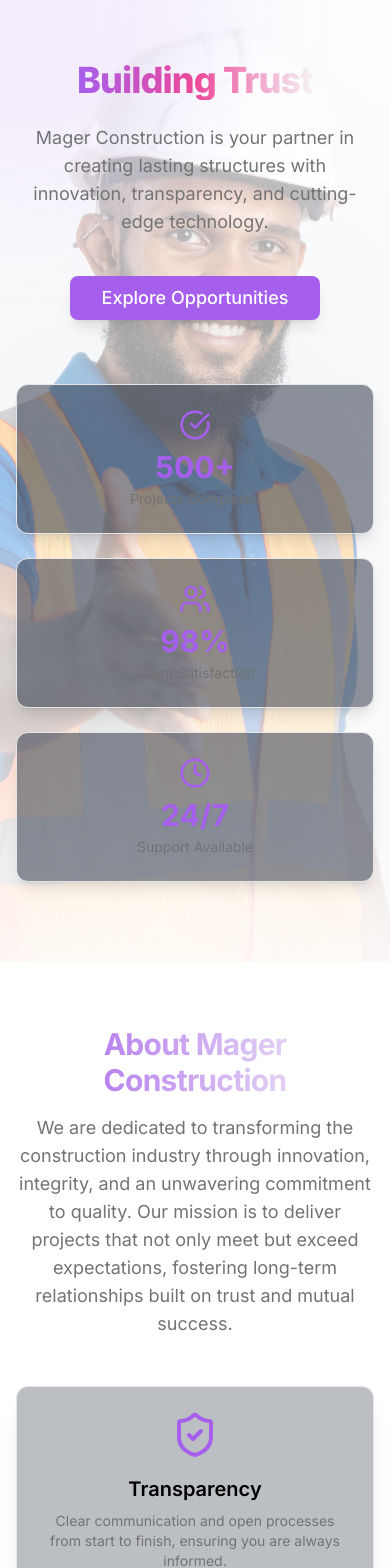
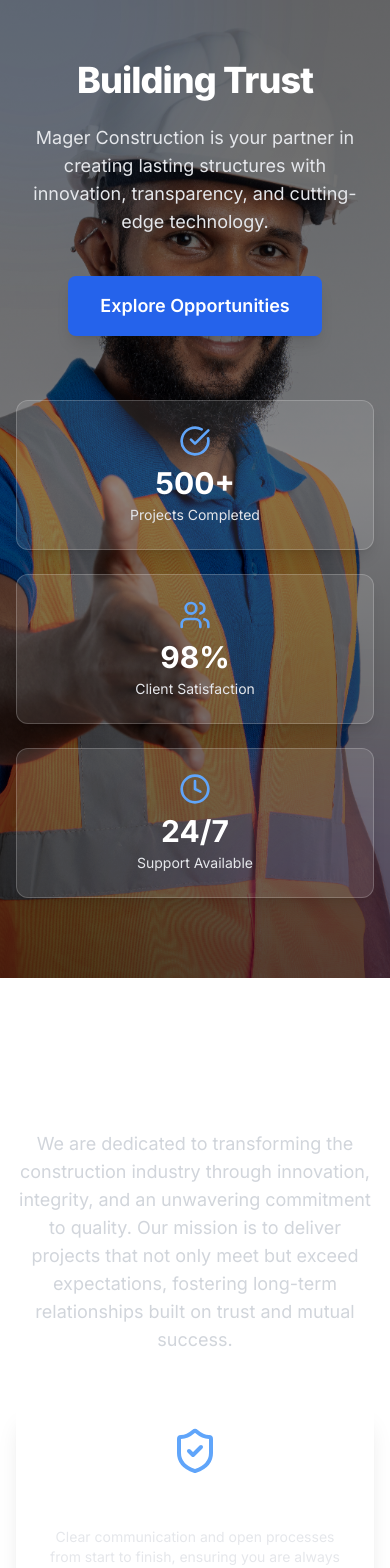
Before and after one commit to babi-Nebula/mager-build-connect, a React (Vite) app: page / in a window 390 px wide. Shown: the part 100-1668 px from the top of the page. Built offline with nearby package versions, Linux system fonts and the light colour scheme.

Commit message:
Fix color and readability issues
Improve the overall visual appearance and fix text readability problems.

```diff
--- a/src/components/landing/AboutUsSection.tsx
+++ b/src/components/landing/AboutUsSection.tsx
@@ -5,19 +5,19 @@ import { ShieldCheck, Cpu, Users } from "lucide-react";
 
 const valueProps = [
   {
-    icon: <ShieldCheck size={48} className='text-primary' />,
+    icon: <ShieldCheck size={48} className='text-blue-400' />,
     title: "Transparency",
     description:
       "Clear communication and open processes from start to finish, ensuring you are always informed.",
   },
   {
-    icon: <Cpu size={48} className='text-primary' />,
+    icon: <Cpu size={48} className='text-blue-400' />,
     title: "Tech-Driven",
     description:
       "Leveraging the latest construction technology for efficiency, precision, and superior quality.",
   },
   {
-    icon: <Users size={48} className='text-primary' />,
+    icon: <Users size={48} className='text-blue-400' />,
     title: "Collaboration",
     description:
       "Working closely with clients, architects, and contractors to achieve shared goals and exceptional outcomes.",
@@ -29,10 +29,10 @@ const AboutUsSection: React.FC = () => {
     <section id='about' className='py-16 md:py-24 bg-background'>
       <div className='container mx-auto px-4 sm:px-6 lg:px-8'>
         <div className='text-center mb-12 md:mb-16'>
-          <h2 className='text-3xl md:text-4xl font-bold tracking-tight text-transparent bg-clip-text bg-gradient-to-r from-primary to-secondary'>
+          <h2 className='text-3xl md:text-4xl font-bold tracking-tight text-white'>
             About Mager Construction
           </h2>
-          <p className='mt-4 text-lg text-muted-foreground max-w-3xl mx-auto'>
+          <p className='mt-4 text-lg text-gray-300 max-w-3xl mx-auto'>
             We are dedicated to transforming the construction industry through
             innovation, integrity, and an unwavering commitment to quality. Our
             mission is to deliver projects that not only meet but exceed
@@ -44,13 +44,13 @@ const AboutUsSection: React.FC = () => {
           {valueProps.map((prop, index) => (
             <div
               key={prop.title}
-              className='text-center p-6 bg-slate-800/30 backdrop-blur-md border border-border rounded-xl shadow-xl hover:shadow-primary/20 transition-shadow duration-300 animate-fade-in-up'
+              className='text-center p-6 bg-white/10 backdrop-blur-md border border-white/20 rounded-xl shadow-xl hover:shadow-blue-500/20 transition-shadow duration-300 animate-fade-in-up'
               style={{ animationDelay: `${index * 0.15}s` }}>
               <div className='flex justify-center mb-4'>{prop.icon}</div>
-              <h3 className='text-xl font-semibold text-foreground mb-2'>
+              <h3 className='text-xl font-semibold text-white mb-2'>
                 {prop.title}
               </h3>
-              <p className='text-muted-foreground text-sm'>
+              <p className='text-gray-200 text-sm'>
                 {prop.description}
               </p>
             </div>
--- a/src/components/landing/HeroSection.tsx
+++ b/src/components/landing/HeroSection.tsx
@@ -22,19 +22,19 @@ const statsData: StatDataItem[] = [
     valueNum: 500,
     suffix: "+",
     label: "Projects Completed",
-    icon: <CheckCircle className='w-8 h-8 text-primary' />,
+    icon: <CheckCircle className='w-8 h-8 text-blue-400' />,
   },
   {
     valueStr: "98%",
     valueNum: 98,
     suffix: "%",
     label: "Client Satisfaction",
-    icon: <Users className='w-8 h-8 text-primary' />,
+    icon: <Users className='w-8 h-8 text-blue-400' />,
   },
   {
     valueStr: "24/7",
     label: "Support Available",
-    icon: <Clock className='w-8 h-8 text-primary' />,
+    icon: <Clock className='w-8 h-8 text-blue-400' />,
   }, // This will remain static, no valueNum or suffix needed for animation
 ];
 
@@ -47,21 +47,21 @@ const HeroSection: React.FC = () => {
       <div
         className='absolute inset-0 bg-cover bg-center'
         style={{ backgroundImage: `url('${heroImageUrl}')` }}>
-        <div className='absolute inset-0 bg-gradient-to-b from-background/80 via-background/60 to-background/95'></div>
+        <div className='absolute inset-0 bg-gradient-to-b from-black/60 via-black/50 to-black/70'></div>
       </div>
 
-      {/* Animated gradient shapes (optional decorative elements) */}
-      <div className='absolute -top-40 -left-40 w-96 h-96 bg-primary/20 rounded-full filter blur-3xl opacity-50 animate-pulse'></div>
-      <div className='absolute -bottom-40 -right-40 w-96 h-96 bg-secondary/20 rounded-full filter blur-3xl opacity-50 animate-pulse animation-delay-2000'></div>
+      {/* Animated gradient shapes */}
+      <div className='absolute -top-40 -left-40 w-96 h-96 bg-blue-500/20 rounded-full filter blur-3xl opacity-50 animate-pulse'></div>
+      <div className='absolute -bottom-40 -right-40 w-96 h-96 bg-purple-500/20 rounded-full filter blur-3xl opacity-50 animate-pulse animation-delay-2000'></div>
 
       <div className='relative z-10 container mx-auto px-4 sm:px-6 lg:px-8 py-20 md:py-32 flex flex-col items-center'>
         <h1 className='text-4xl sm:text-5xl md:text-6xl lg:text-7xl font-extrabold tracking-tight'>
-          <span className='block text-transparent bg-clip-text bg-gradient-to-r from-primary via-pink-500 to-secondary animate-fade-in-up'>
+          <span className='block text-white animate-fade-in-up'>
             Building Trust
           </span>
         </h1>
         <p
-          className='mt-6 max-w-2xl mx-auto text-lg md:text-xl text-muted-foreground animate-fade-in-up'
+          className='mt-6 max-w-2xl mx-auto text-lg md:text-xl text-gray-200 animate-fade-in-up'
           style={{ animationDelay: "0.2s" }}>
           Mager Construction is your partner in creating lasting structures with
           innovation, transparency, and cutting-edge technology.
@@ -69,12 +69,11 @@ const HeroSection: React.FC = () => {
         <div
           className='mt-10 animate-fade-in-up'
           style={{ animationDelay: "0.4s" }}>
-          <Button
-            size='lg'
-            className='bg-primary hover:bg-primary/90 text-primary-foreground px-8 py-4 text-lg rounded-lg shadow-lg transform hover:scale-105 transition-transform duration-300'
-            asChild>
-            <a href='#news'>Explore Opportunities</a>
-          </Button>
+          <button
+            className='bg-blue-600 hover:bg-blue-700 text-white px-8 py-4 text-lg rounded-lg shadow-lg transform hover:scale-105 transition-all duration-300 font-semibold'
+            onClick={() => document.getElementById('news')?.scrollIntoView({ behavior: 'smooth' })}>
+            Explore Opportunities
+          </button>
         </div>
 
         {/* Stats Section */}
@@ -85,20 +84,20 @@ const HeroSection: React.FC = () => {
             {statsData.map((stat, index) => (
               <div
                 key={index}
-                className='bg-slate-800/50 backdrop-blur-md border border-border p-6 rounded-xl shadow-lg text-center flex flex-col items-center'>
-                {stat.icon} {/* Icon is displayed here */}
+                className='bg-white/10 backdrop-blur-md border border-white/20 p-6 rounded-xl shadow-lg text-center flex flex-col items-center'>
+                {stat.icon}
                 {typeof stat.valueNum === "number" ? (
                   <AnimatedStat
                     targetValue={stat.valueNum}
-                    suffix={stat.suffix} // suffix can be undefined, AnimatedStat handles default
-                    className='text-3xl md:text-4xl font-bold text-primary mt-2'
+                    suffix={stat.suffix}
+                    className='text-3xl md:text-4xl font-bold text-white mt-2'
                   />
                 ) : (
-                  <p className='text-3xl md:text-4xl font-bold text-primary mt-2'>
+                  <p className='text-3xl md:text-4xl font-bold text-white mt-2'>
                     {stat.valueStr}
                   </p>
                 )}
-                <p className='text-sm text-muted-foreground mt-1'>
+                <p className='text-sm text-gray-200 mt-1'>
                   {stat.label}
                 </p>
               </div>
--- a/src/components/landing/NewsSection.tsx
+++ b/src/components/landing/NewsSection.tsx
@@ -53,10 +53,10 @@ const NewsSection: React.FC = () => {
     <section id='news' className='py-16 md:py-24 bg-background'>
       <div className='container mx-auto px-4 sm:px-6 lg:px-8'>
         <div className='text-center mb-12 md:mb-16'>
-          <h2 className='text-3xl md:text-4xl font-bold tracking-tight text-transparent bg-clip-text bg-gradient-to-r from-primary to-secondary'>
+          <h2 className='text-3xl md:text-4xl font-bold tracking-tight text-white'>
             Available Construction Projects
           </h2>
-          <p className='mt-4 text-lg text-muted-foreground'>
+          <p className='mt-4 text-lg text-gray-300'>
             Join us in building the future. Explore current opportunities.
           </p>
         </div>
--- a/src/components/landing/ProjectCard.tsx
+++ b/src/components/landing/ProjectCard.tsx
@@ -37,21 +37,21 @@ const ProjectCard: React.FC<ProjectCardProps> = ({
 
   return (
     <div
-      className='bg-slate-800/50 backdrop-blur-lg border border-border rounded-xl shadow-xl overflow-hidden flex flex-col h-full transform hover:scale-105 transition-transform duration-300 animate-fade-in-up'
+      className='bg-white/10 backdrop-blur-lg border border-white/20 rounded-xl shadow-xl overflow-hidden flex flex-col h-full transform hover:scale-105 transition-transform duration-300 animate-fade-in-up'
       style={{ animationDelay }}>
       <img src={imageSrc} alt={title} className='w-full h-48 object-cover' />
       <div className='p-6 flex flex-col flex-grow'>
-        <h3 className='text-xl font-semibold text-foreground mb-2'>{title}</h3>
-        <div className='flex items-center text-sm text-muted-foreground mb-1'>
-          <MapPin size={16} className='mr-2 text-secondary' /> {location}
+        <h3 className='text-xl font-semibold text-white mb-2'>{title}</h3>
+        <div className='flex items-center text-sm text-gray-300 mb-1'>
+          <MapPin size={16} className='mr-2 text-blue-400' /> {location}
         </div>
-        <div className='flex items-center text-sm text-muted-foreground mb-4'>
-          <DollarSign size={16} className='mr-2 text-secondary' /> {budget}
+        <div className='flex items-center text-sm text-gray-300 mb-4'>
+          <DollarSign size={16} className='mr-2 text-blue-400' /> {budget}
         </div>
         <div className='mt-auto'>
           <Dialog open={isDialogOpen} onOpenChange={setIsDialogOpen}>
             <DialogTrigger asChild>
-              <Button className='w-full bg-primary hover:bg-primary/90 text-primary-foreground'>
+              <Button className='w-full bg-blue-600 hover:bg-blue-700 text-white'>
                 Apply as Contractor
               </Button>
             </DialogTrigger>
```
Also changed, not shown: src/components/landing/ContactSection.tsx (+17 -17 lines), src/components/landing/Footer.tsx (+12 -12 lines), src/components/landing/ServicesSection.tsx (+9 -9 lines).
